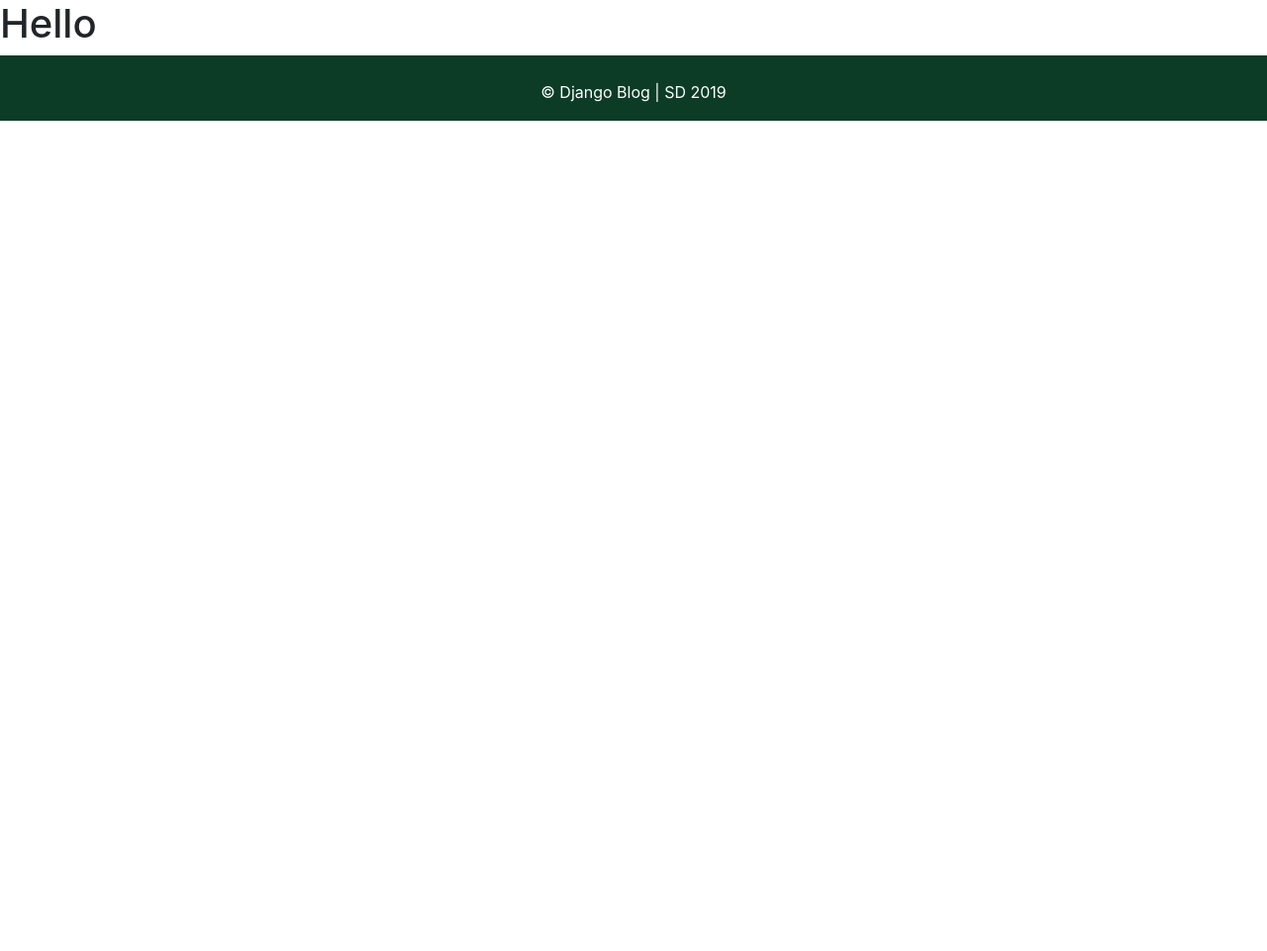
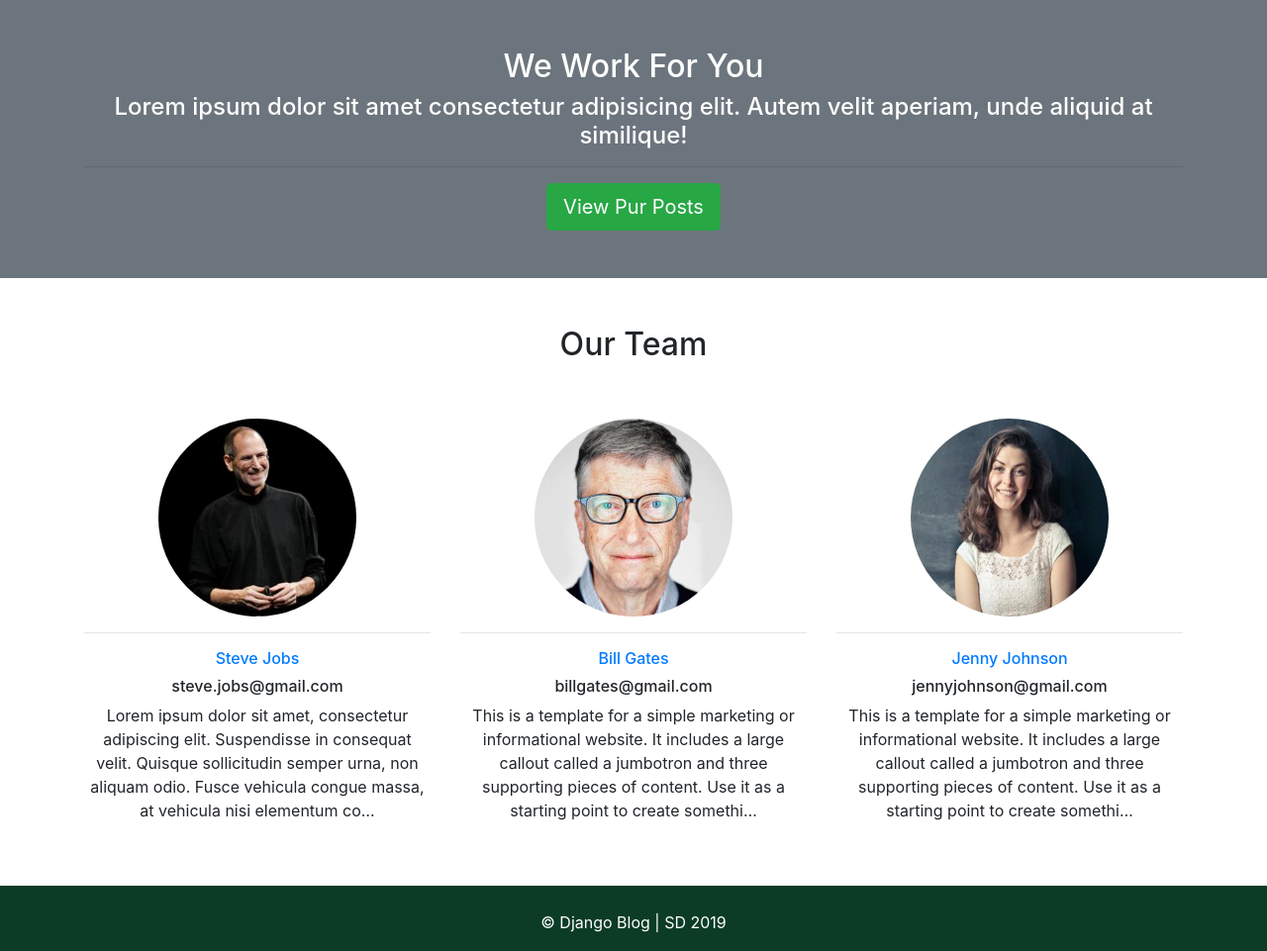
Before and after one commit to souleymanediallo/django-blog, a Django app: page /about/ in a window 1280 px wide. Shown: the part 56-1017 px from the top of the page at 99% size. Before the commit the page ends 178 px from the top, so only its background shows below. Run offline with Django 3.2, Linux system fonts and the light colour scheme; data comes from the database, SQL or seed files in the repository; both versions use the stored data as it was after the commit; some libraries are stand-ins or nearby versions.

Commit message:
add About

```diff
--- a/blog/templates/blog/about.html
+++ b/blog/templates/blog/about.html
@@ -1,5 +1,36 @@
 {% extends "layout/base.html" %}
 
 {% block content %}
-    <h1>Hello</h1>
+    <section class="work bg-secondary text-white">
+        <div class="row">
+            <div class="container text-center py-5">
+                <h2>We Work For You</h2>
+                <h4>Lorem ipsum dolor sit amet consectetur adipisicing elit. Autem velit aperiam, unde aliquid at similique!</h4>
+                <hr>
+                <a href="{% url 'blog:post_list' %}" class="btn btn-success text-white btn-lg">View Pur Posts</a>
+            </div>
+        </div>
+    </section>
+    <section class="py-5">
+        <div class="container">
+            <div class="row">
+                <div class="col-lg-12">
+                    <div class="title text-center">
+                        <h2>Our Team</h2>
+                    </div>
+                </div>
+            </div>
+            <div class="row">
+                {% for profil in profils %}
+                <div class="col-md-4 text-center mt-5">
+                <img src="{{ profil.image.url }}" class="img-responsive rounded-circle" height="200px" width="200px">
+                    <hr>
+                    <h6 class="mt-2"><a href="{% url 'profil' %}">{{ profil.user.first_name }} {{ profil.user.last_name }}</a></h6>
+                    <h6 class="mt-2">{{ profil.user.email }}</h6>
+                    <p>{{ profil.information|truncatechars:200 }}</p>
+                </div>
+                {% endfor %}
+            </div>
+        </div>
+    </section>
 {% endblock content %}
--- a/blog/templates/blog/index.html
+++ b/blog/templates/blog/index.html
@@ -5,10 +5,10 @@
 
   <!-- Main jumbotron for a primary marketing message or call to action -->
   <div class="jumbotron">
-    <div class="container">
+    <div class="container text-center">
       <h1 class="display-3">Hello, world!</h1>
       <p>This is a template for a simple marketing or informational website. It includes a large callout called a jumbotron and three supporting pieces of content. Use it as a starting point to create something more unique.</p>
-      <p><a class="btn btn-primary btn-lg" href="#" role="button">Learn more &raquo;</a></p>
+      <p><a class="btn btn-success btn-lg" href="{% url 'blog:post_list' %}" role="button">All Posts &raquo;</a></p>
     </div>
   </div>
 
--- a/blog/views.py
+++ b/blog/views.py
@@ -1,6 +1,7 @@
 from django.shortcuts import render, get_object_or_404
 from .models import Category, Post
 from django.core.paginator import Paginator
+from users.models import Profil
 
 # Create your views here.
 def home(request):
@@ -9,7 +10,9 @@ def home(request):
     return render(request, "blog/index.html", context)
 
 def about(request):
-    return render(request, "blog/about.html")
+    profils = Profil.objects.all()
+    context = {'profils': profils}
+    return render(request, "blog/about.html", context)
 
 
 def post_list(request, category_slug=None):
--- a/templates/partials/header.html
+++ b/templates/partials/header.html
@@ -11,7 +11,7 @@
           <a class="nav-link" href="{% url 'blog:post_list' %}">Posts <span class="sr-only">(current)</span></a>
         </li>
         <li class="nav-item">
-          <a class="nav-link" href="#">About</a>
+          <a class="nav-link" href="{% url 'blog:about' %}">About</a>
         </li>
       </ul>
       <ul class="navbar-nav ml-auto">
```
Also changed, not shown: db.sqlite3.
